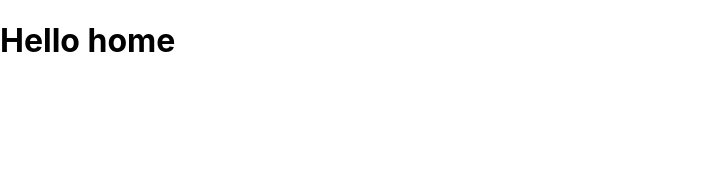
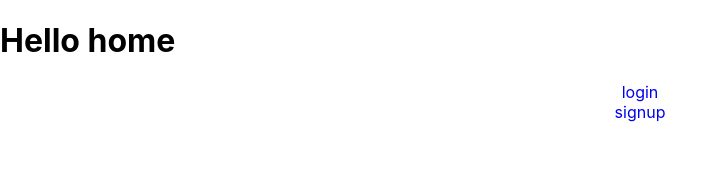
Before and after one commit to nitishpratap/ebuy, a React (Create React App) app in the folder client/: page / in a window 1280 px wide. Shown: the top 172 px of the page, without its empty margins (0-726 px from the left). Built offline with nearby package versions, Linux system fonts and the light colour scheme.

Commit message:
added router code to file

```diff
--- a/client/src/App.js
+++ b/client/src/App.js
@@ -17,7 +17,7 @@ const App = () => {
                 <Routes>
                     <Route exact path="/" element={<Home/>}/>
                     <Route exact path="/login" element={<SignIn/>}/>
-                    <Route exact path="/singup" element={<SignUp/>}/>
+                    <Route exact path="/signup" element={<SignUp/>}/>
                     {/*<Route path="*" element={<NotFound/>}/>*/}
                 </Routes>
         </Router>
--- a/client/src/Components/Home/Home.js
+++ b/client/src/Components/Home/Home.js
@@ -1,10 +1,18 @@
 import * as React from 'react';
 import style from './style.css'
+import {SignUp} from "../SignUP/SignUp";
+import {SignIn} from "../SignIn/SignIn";
+import {Route} from "react-router-dom";
 
 export function Home() {
     return (
         <>
-           <h1>Hello home</h1>
+            <h1>Hello home</h1>
+            <div style={{textAlign : "center"}}>
+            <a href={"/login"} style={{textDecoration : "none"}}>login</a>
+            <br/>
+            <a href={"/signup"} style={{textDecoration : "none"}}>signup</a>
+            </div>
         </>
     )
 }
```
